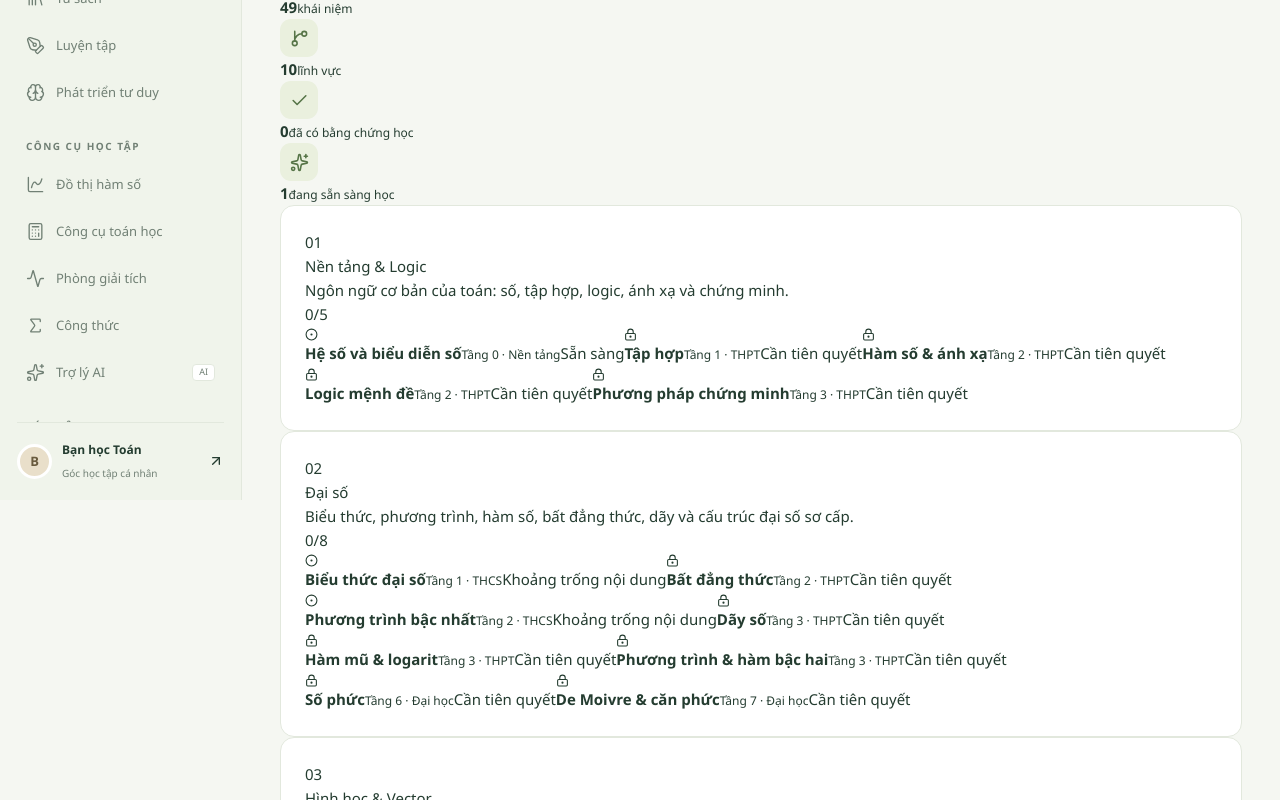
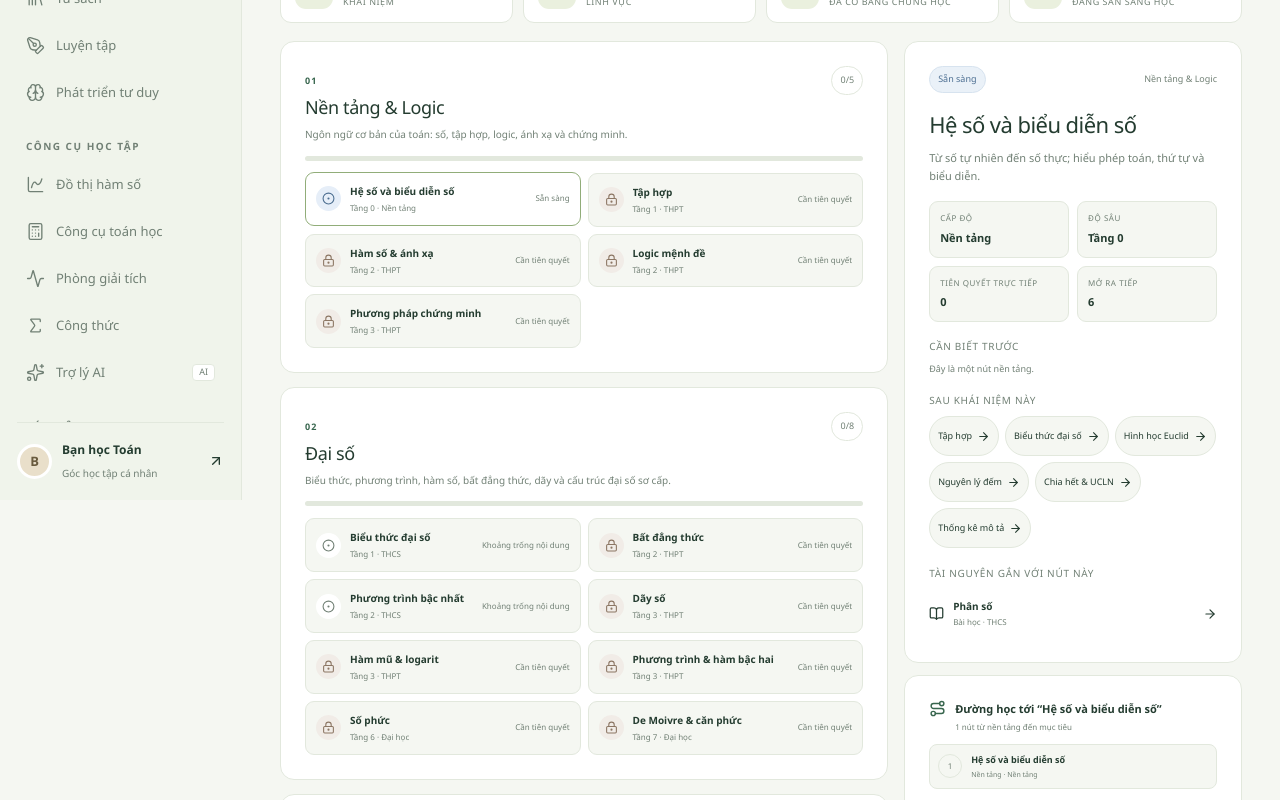
Before and after one commit to koko999-tien/mathnexus, a React (Vite) app: page /map in a window 1280 px wide. Shown: the part 300-1100 px from the top of the page. Built offline with nearby package versions, Linux system fonts and the light colour scheme.

Commit message:
Style deep mathematics knowledge graph

```diff
--- a/src/index.css
+++ b/src/index.css
@@ -694,3 +694,69 @@ svg { flex-shrink: 0; }
   .expression-status { grid-template-columns: auto 1fr; }
   .expression-status code { grid-column: 1 / -1; text-align: left; }
 }
+
+
+/* Deep mathematics knowledge graph */
+.knowledge-summary { display:grid; grid-template-columns:repeat(4,minmax(0,1fr)); gap:10px; margin-bottom:18px; }
+.knowledge-summary-card { display:flex; align-items:center; gap:10px; padding:13px 14px; border:1px solid var(--color-line); border-radius:11px; background:var(--color-panel); }
+.knowledge-summary-card strong { display:block; font-size:19px; line-height:1; }
+.knowledge-summary-card small { display:block; margin-top:4px; color:var(--color-muted); font-size:9px; text-transform:uppercase; letter-spacing:.55px; }
+.knowledge-layout { display:grid; grid-template-columns:minmax(0,1.35fr) minmax(320px,.75fr); gap:16px; align-items:start; }
+.knowledge-domains { display:flex; flex-direction:column; gap:14px; min-width:0; }
+.knowledge-domain { min-width:0; }
+.knowledge-domain-head { display:flex; align-items:flex-start; justify-content:space-between; gap:14px; }
+.knowledge-domain-head > div { min-width:0; }
+.domain-order { color:var(--color-accent); font-size:9px; font-weight:700; letter-spacing:1px; }
+.knowledge-domain h2 { margin:3px 0 5px; font-size:18px; letter-spacing:-.4px; }
+.knowledge-domain p { margin:0; color:var(--color-muted); font-size:10px; line-height:1.55; }
+.domain-progress { flex-shrink:0; padding:6px 8px; border:1px solid var(--color-line); border-radius:999px; color:var(--color-muted); font-size:9px; }
+.knowledge-domain-track { height:5px; margin:13px 0 12px; overflow:hidden; border-radius:999px; background:var(--color-line); }
+.knowledge-domain-track span { display:block; height:100%; background:#8dab73; border-radius:inherit; }
+.concept-list { display:grid; grid-template-columns:repeat(2,minmax(0,1fr)); gap:7px; }
+.concept-node { min-width:0; display:grid; grid-template-columns:auto minmax(0,1fr) auto; gap:9px; align-items:center; padding:10px; border:1px solid var(--color-line); border-radius:9px; background:var(--color-bg); color:var(--color-ink); text-align:left; cursor:pointer; transition:border-color .18s,transform .18s,background .18s; }
+.concept-node:hover,.concept-node.is-selected { border-color:var(--color-sage); transform:translateY(-1px); background:var(--color-panel); }
+.concept-state-icon { width:25px; height:25px; display:grid; place-items:center; border-radius:50%; background:var(--color-panel); color:var(--color-muted); }
+.concept-node.covered .concept-state-icon { background:#dcebcf; color:#44663c; }
+.concept-node.ready .concept-state-icon { background:#e6eef8; color:#4e6f91; }
+.concept-node.locked .concept-state-icon { background:#f1ece7; color:#8c7664; }
+.concept-node-copy { min-width:0; }
+.concept-node-copy strong { display:block; font-size:10px; white-space:nowrap; overflow:hidden; text-overflow:ellipsis; }
+.concept-node-copy small { display:block; margin-top:3px; color:var(--color-muted); font-size:8px; }
+.concept-state-label { color:var(--color-muted); font-size:8px; white-space:nowrap; }
+.knowledge-inspector { position:sticky; top:18px; display:flex; flex-direction:column; gap:12px; }
+.concept-inspector-top { display:flex; align-items:center; justify-content:space-between; gap:10px; color:var(--color-muted); font-size:9px; }
+.concept-status-pill { padding:5px 8px; border-radius:999px; border:1px solid var(--color-line); }
+.concept-status-pill.covered { background:#edf4e4; color:#557146; border-color:#dbe8ce; }
+.concept-status-pill.ready { background:#eaf1f8; color:#4d6f92; border-color:#d7e3ef; }
+.concept-status-pill.locked,.concept-status-pill.gap { background:#f3ede7; color:#856d5c; border-color:#e5d8cc; }
+.knowledge-inspector-card > h2 { margin:14px 0 7px; font-size:22px; letter-spacing:-.55px; }
+.knowledge-inspector-card > p { margin:0; color:var(--color-muted); font-size:11px; line-height:1.65; }
+.concept-meta-grid { display:grid; grid-template-columns:repeat(2,minmax(0,1fr)); gap:8px; margin:16px 0; }
+.concept-meta-grid > div { padding:10px; border:1px solid var(--color-line); border-radius:9px; background:var(--color-bg); }
+.concept-meta-grid span { display:block; color:var(--color-muted); font-size:8px; text-transform:uppercase; letter-spacing:.55px; }
+.concept-meta-grid strong { display:block; margin-top:4px; font-size:11px; }
+.concept-relations { margin-top:16px; }
+.concept-relations h3,.concept-resources h3 { margin:0 0 8px; font-size:10px; text-transform:uppercase; letter-spacing:.7px; color:var(--color-muted); }
+.concept-relations > div { display:flex; flex-wrap:wrap; gap:6px; }
+.concept-relations button { display:inline-flex; align-items:center; gap:5px; padding:6px 8px; border:1px solid var(--color-line); border-radius:999px; background:var(--color-bg); color:var(--color-ink); font:inherit; font-size:9px; cursor:pointer; }
+.concept-relations p { margin:0; color:var(--color-muted); font-size:9px; }
+.concept-resources { margin-top:17px; }
+.concept-resources > a,.resource-gap { display:grid; grid-template-columns:auto minmax(0,1fr) auto; gap:9px; align-items:center; padding:9px 0; border-top:1px solid var(--color-line); color:var(--color-ink); }
+.concept-resources > a:first-of-type,.resource-gap:first-of-type { border-top:0; }
+.concept-resources strong { display:block; font-size:10px; }
+.concept-resources small { display:block; margin-top:2px; color:var(--color-muted); font-size:8px; }
+.learning-path-title { display:flex; align-items:flex-start; gap:9px; margin-bottom:10px; }
+.learning-path-title svg { color:var(--color-accent); }
+.learning-path-title strong { display:block; font-size:11px; }
+.learning-path-title span { display:block; margin-top:3px; color:var(--color-muted); font-size:8px; }
+.learning-path-list { display:flex; flex-direction:column; gap:6px; }
+.learning-path-list button { display:grid; grid-template-columns:auto minmax(0,1fr); gap:9px; align-items:center; width:100%; padding:8px; border:1px solid transparent; border-radius:8px; background:transparent; color:var(--color-ink); text-align:left; cursor:pointer; }
+.learning-path-list button:hover,.learning-path-list button.is-target { background:var(--color-bg); border-color:var(--color-line); }
+.path-index { width:24px; height:24px; display:grid; place-items:center; border-radius:50%; border:1px solid var(--color-line); color:var(--color-muted); font-size:8px; }
+.path-index.covered { background:#dcebcf; color:#44663c; border-color:#bfd7a9; }
+.learning-path-list strong { display:block; font-size:9px; }
+.learning-path-list small { display:block; margin-top:2px; color:var(--color-muted); font-size:7px; }
+.dark .concept-node.covered .concept-state-icon,.dark .path-index.covered { background:#30462d; color:#c0daa9; border-color:#526b48; }
+@media (max-width:1100px){ .knowledge-layout{grid-template-columns:1fr;} .knowledge-inspector{position:static;} }
+@media (max-width:760px){ .knowledge-summary{grid-template-columns:repeat(2,minmax(0,1fr));} .concept-list{grid-template-columns:1fr;} }
+@media (max-width:520px){ .knowledge-summary{grid-template-columns:1fr;} .concept-state-label{display:none;} .concept-node{grid-template-columns:auto minmax(0,1fr);} .concept-meta-grid{grid-template-columns:1fr 1fr;} }
```
